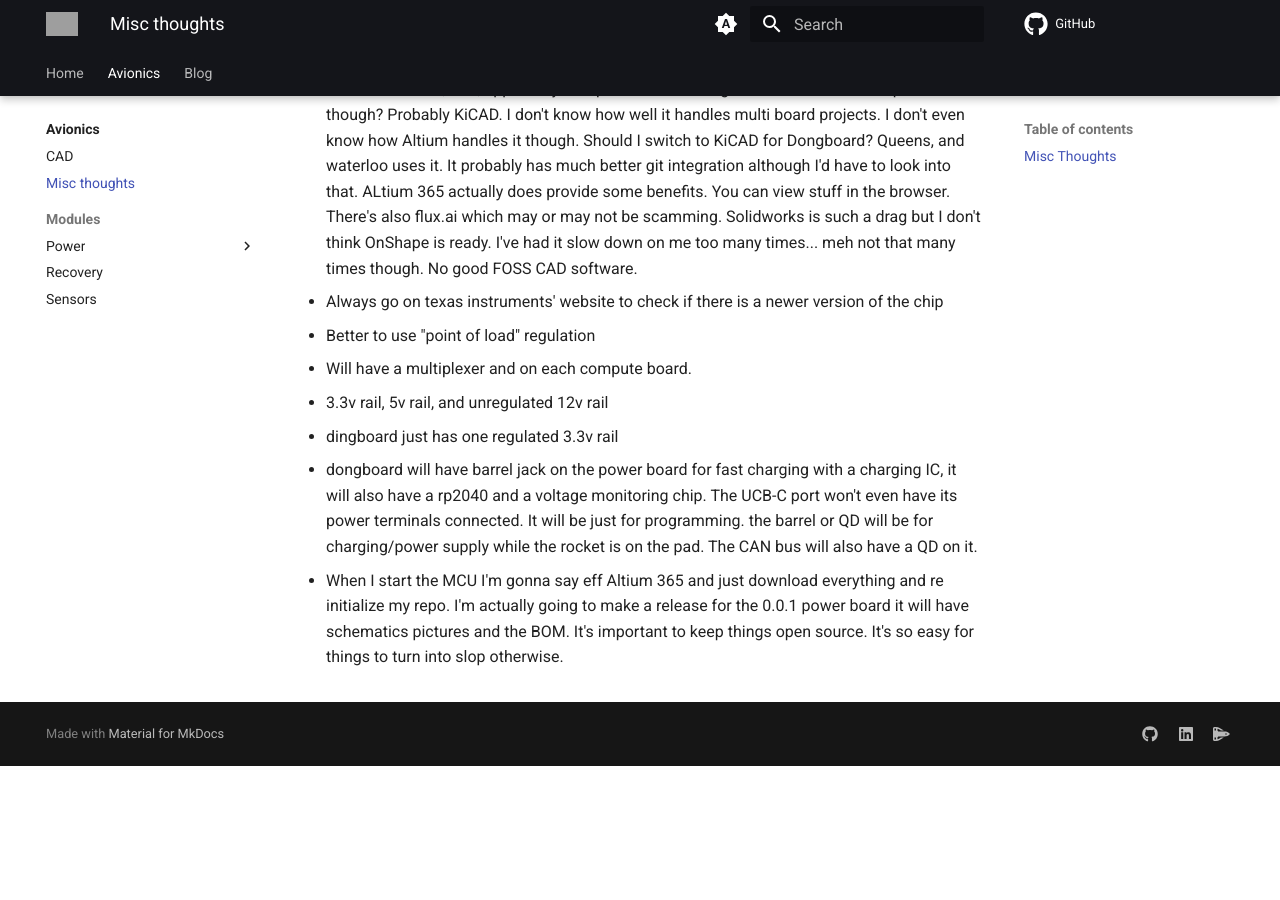
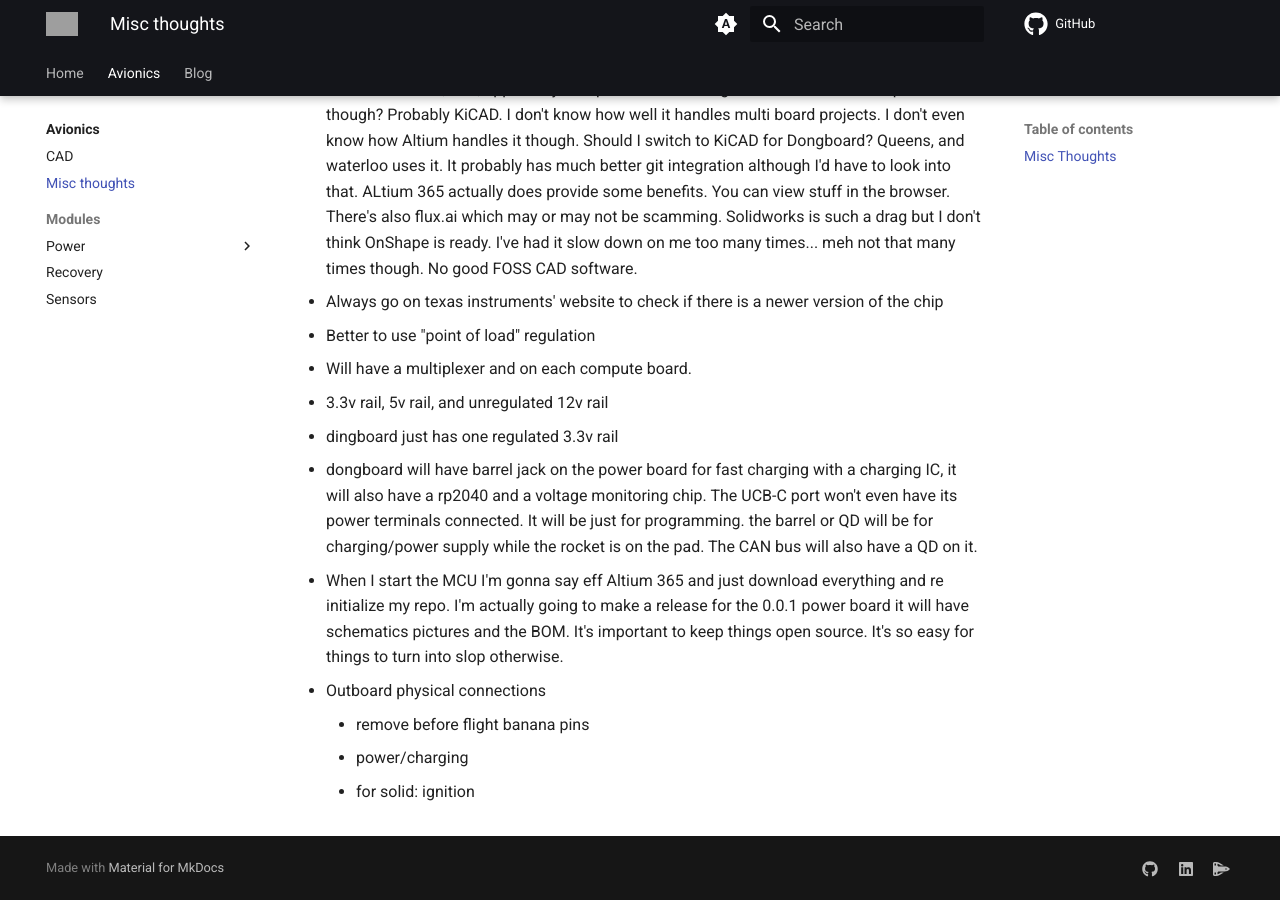
Before and after one commit to sonicavionics/sonicavionics.com, an MkDocs documentation site: the page built from docs/avionics/misc-thoughts.md, in a window 1280 px wide and 900 px high, scrolled down 834 px. Built offline with MkDocs 1.6.1 and Material for MkDocs 9.7.7, drawn with Linux system fonts in a browser that asks for light colours; comment, search, counter and statistics services are not loaded; before the commit the page ends 1600 px from its top, so only the background shows below that; grey boxes are pictures that could not be loaded.

Commit message:
add info about connections

```diff
--- a/docs/avionics/misc-thoughts.md
+++ b/docs/avionics/misc-thoughts.md
@@ -32,3 +32,8 @@
 - dongboard will have barrel jack on the power board for fast charging with a charging IC, it will also have a rp2040 and a voltage monitoring chip. The UCB-C port won't even have its power terminals connected. It will be just for programming. the barrel or QD will be for charging/power supply while the rocket is on the pad. The CAN bus will also have a QD on it.
 
 - When I start the MCU I'm gonna say eff Altium 365 and just download everything and re initialize my repo. I'm actually going to make a release for the 0.0.1 power board it will have schematics pictures and the BOM. It's important to keep things open source. It's so easy for things to turn into slop otherwise.
+
+- Outboard physical connections
+    - remove before flight banana pins
+    - power/charging
+    - for solid: ignition
```
